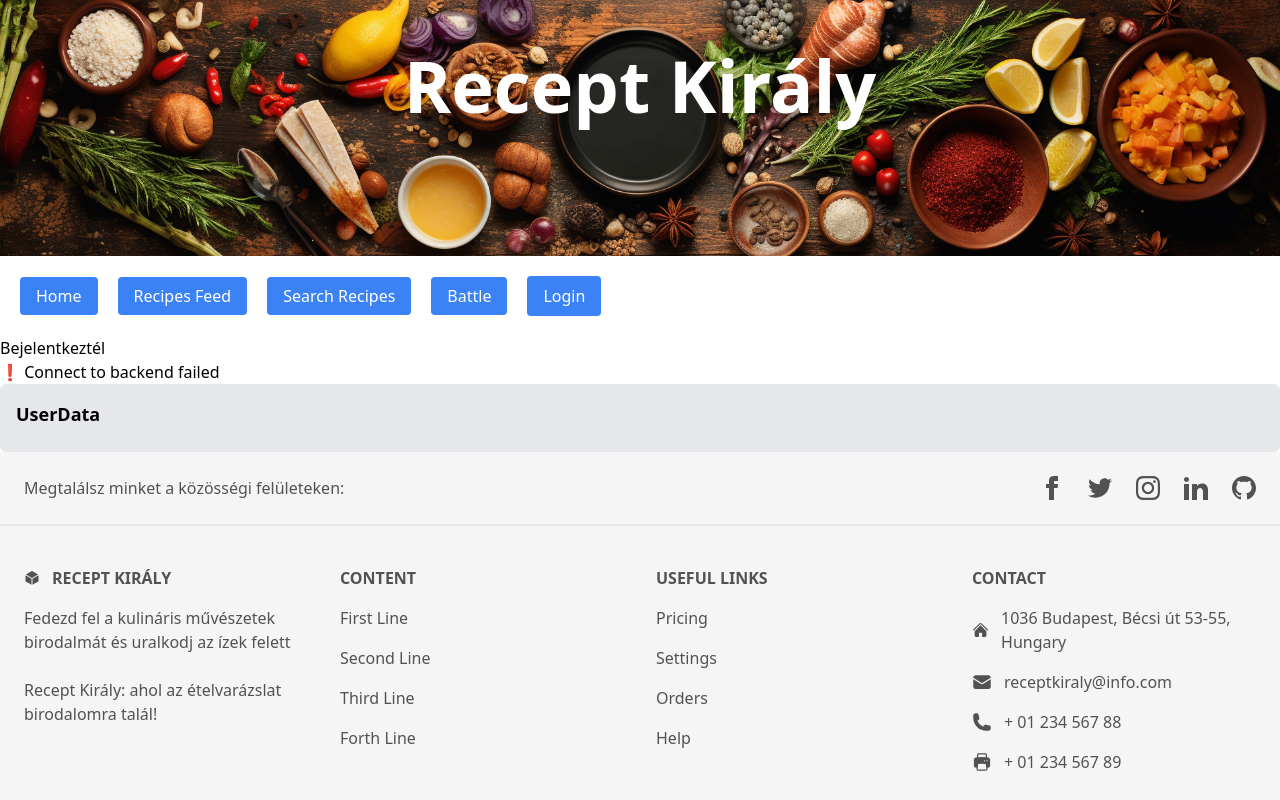
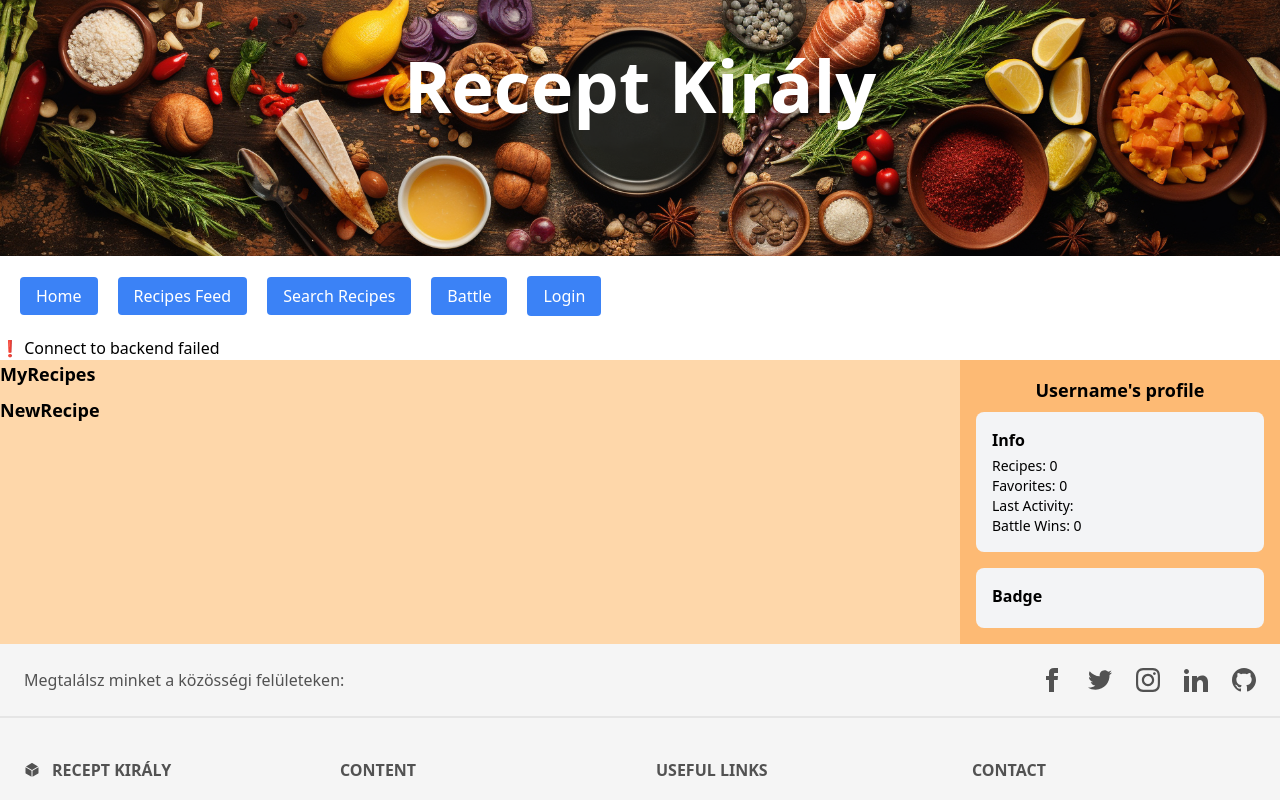
Before and after one commit to progmatic-fs-2023/receptkiraly, a React (Vite) app in the folder client/: page /profile in a window 1280 px wide. Shown: the top 800 px of the page. Built offline with nearby package versions, Linux system fonts and the light colour scheme; no server answers.

Commit message:
Profil kialakítása tailwind segítségével frontend oldalon

```diff
--- /dev/null
+++ b/client/src/components/MyRecipes.jsx
@@ -0,0 +1,9 @@
+import React from 'react';
+
+function MyRecipes() {
+  return (
+        <h2 className="text-lg font-semibold mb-2">MyRecipes</h2>
+  );
+}
+
+export default MyRecipes;
--- /dev/null
+++ b/client/src/components/NewRecipe.jsx
@@ -0,0 +1,9 @@
+import React from 'react';
+
+function NewRecipe() {
+    return (
+        <h2 className="text-lg font-semibold mb-2">NewRecipe</h2>
+  );
+}
+
+export default NewRecipe;
--- a/client/src/components/UserData.jsx
+++ b/client/src/components/UserData.jsx
@@ -1,10 +1,25 @@
-// UserData.jsx
 import React from 'react';
 
 function UserData() {
   return (
-    <div className="bg-gray-200 p-4 rounded-md">
-      <h2 className="text-lg font-semibold mb-2">UserData</h2>
+    <div className="flex flex-col items-center">
+      <h2 className="text-lg font-semibold mb-2">Username&apos;s profile</h2>
+      <div className="flex w-full max-w-md bg-gray-100 p-4 rounded-lg mb-4">
+        <div className="flex-1">
+          <div className="font-bold mb-1">Info</div>
+          <div className="text-sm">
+            <p>Recipes: 0</p>
+            <p>Favorites: 0</p>
+            <p>Last Activity: </p>
+            <p>Battle Wins: 0</p>
+          </div>
+        </div>
+      </div>
+      <div className="flex w-full max-w-md bg-gray-100 p-4 rounded-lg">
+        <div className="flex-shrink-0">
+          <div className="font-bold mb-1">Badge</div>
+        </div>
+      </div>
     </div>
   );
 }
--- a/client/src/pages/Profile.jsx
+++ b/client/src/pages/Profile.jsx
@@ -1,6 +1,8 @@
 import React, { useEffect, useState } from 'react';
 import { API_URL } from '../constants';
 import UserData from '../components/UserData';
+import MyRecipes from '../components/MyRecipes';
+import NewRecipe from '../components/NewRecipe';
 
 function Profile() {
   const [isConnect, setIsConnect] = useState(false);
@@ -13,13 +15,20 @@ function Profile() {
 
   return (
     <div>
-      Bejelentkeztél
       <ul>
         <li>
           {isConnect ? '✅' : '️❗️'} Connect to backend {!isConnect && 'failed'}
         </li>
       </ul>
-      <UserData />
+      <div className="flex">
+        <div className="flex-grow w-3/4 bg-orange-200">
+        <MyRecipes />
+        <NewRecipe />
+        </div>
+        <div className="w-1/4 bg-orange-300 p-4">
+          <UserData />
+        </div>
+      </div>
     </div>
   );
 }
```
